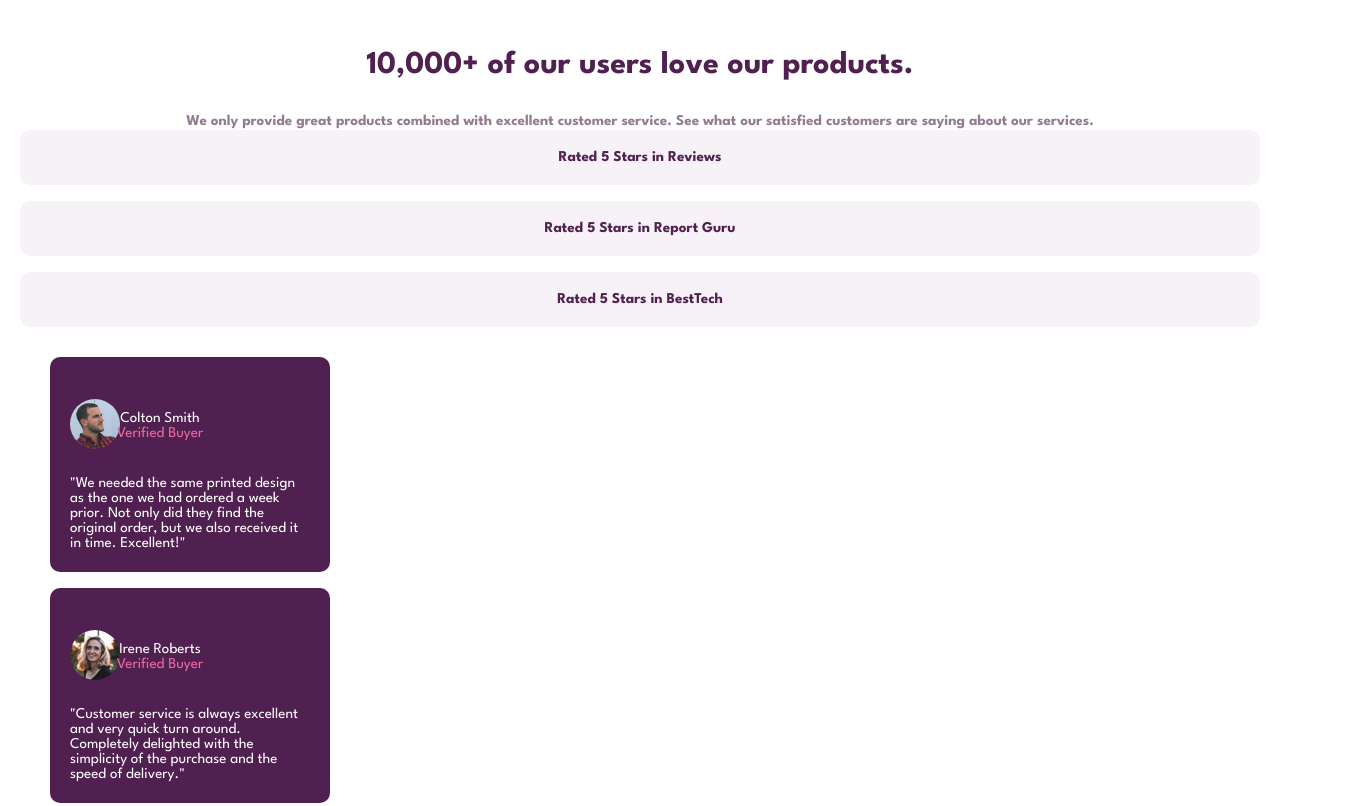
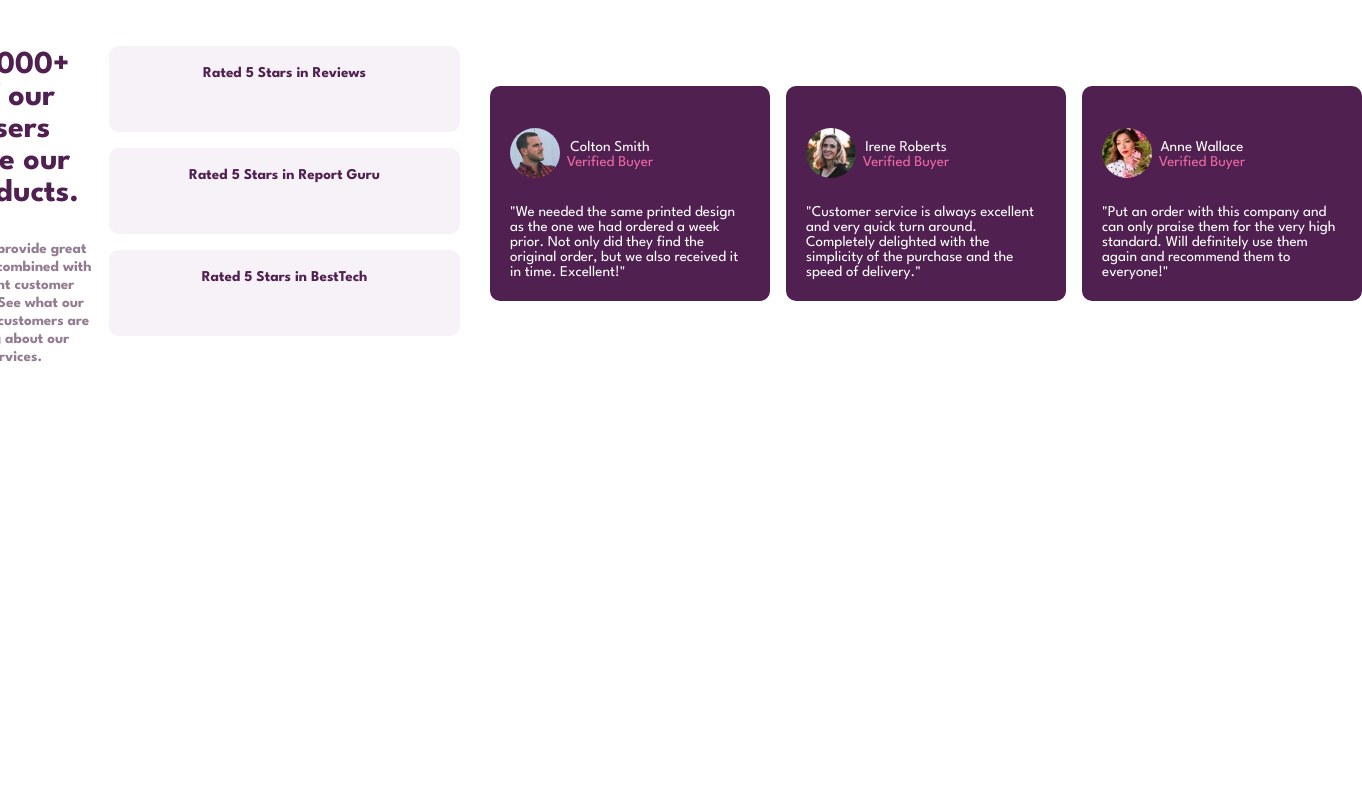
Before and after one commit to steph209/social-proof, a plain HTML site: page index.html in a window 1280 px wide. Shown: the top 806 px of the page, 1362 px wide, since content can reach past the window. Drawn offline with Linux system fonts and the light colour scheme.

Commit message:
working on desktop display

```diff
--- a/style.css
+++ b/style.css
@@ -54,15 +54,12 @@ main {
 }
 
 .ratings {
-    /* display: flex;
-    align-items: center;
-    flex-direction: column; */
-
     display: grid;
     grid-template-columns: 1fr;
     grid-gap: 1rem;
 
     white-space: nowrap;
+    padding-top: 26px
 }
 
 .ratings section {
@@ -139,9 +136,42 @@ main {
                 position: relative;
                 bottom: 30px;
                 right: 30px;
+
+                padding-left: 20px;
             }
 
             .profiles img {
                 position: relative;
                 top: 12px;
             }
+
+/* =============================================================================
+#DESKTOP
+============================================================================= */
+@media screen and (min-width: 935px) {
+    body {
+        /* display: flex;
+        flex-direction: row;
+        justify-content: center; */
+    }
+
+    main {
+        display: flex;
+        flex-direction: row;
+        justify-content: center;
+    }
+
+    .heading {
+        text-align: left;
+    }
+
+    .ratings {
+
+    }
+
+    .reviews {
+        display: flex;
+        /* flex-direction: row; */
+        align-items: center;
+    }
+}
```
